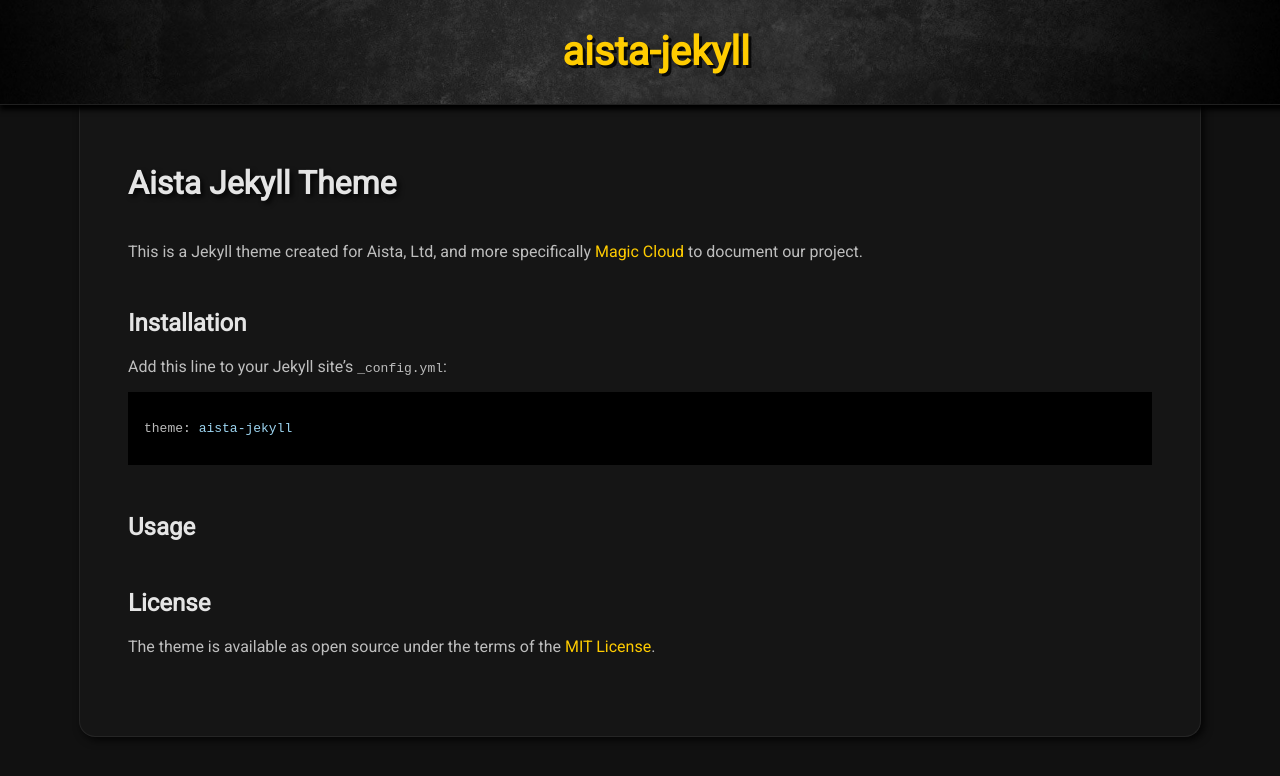
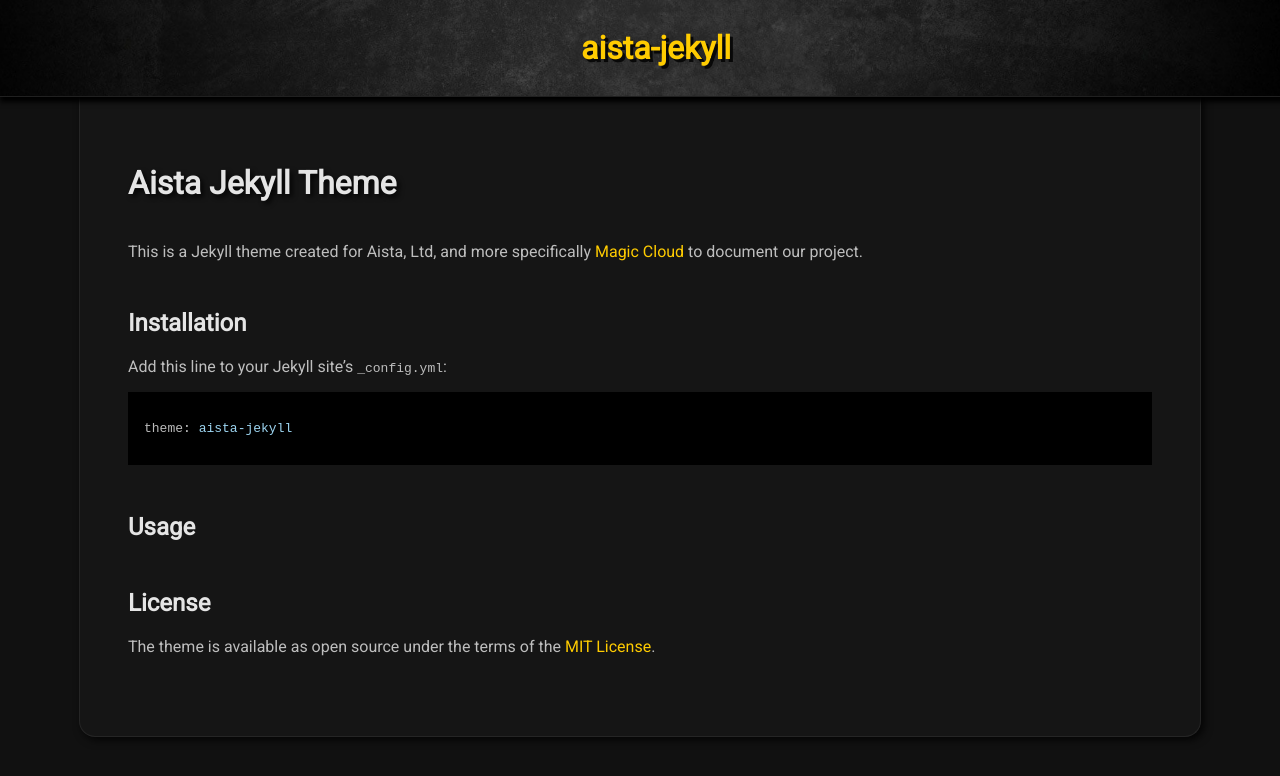
Before and after one commit to polterguy/aista-jekyll, a Jekyll site: the page built from README.md, in a window 1280 px wide. Shown: the top 776 px of the page. Built offline with Jekyll 4.4.1, drawn with Linux system fonts in a browser that asks for light colours; our own code applies the rules of GitHub Pages for plain Markdown files.

Commit message:
Update style.css

```diff
--- a/assets/style.css
+++ b/assets/style.css
@@ -43,8 +43,8 @@ h1 {
 
 .banner h1 {
   color: #fc0;
-  font-size: 2.5rem;
-  line-height: 2.5rem;
+  font-size: 2rem;
+  line-height: 2rem;
   margin: 1rem;
   text-shadow: 3px 3px rgba(0,0,0,.8);
 }
```
